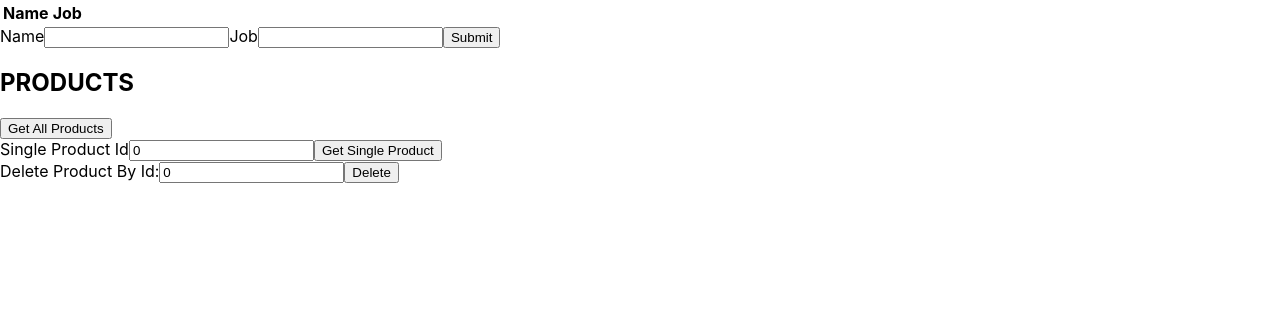
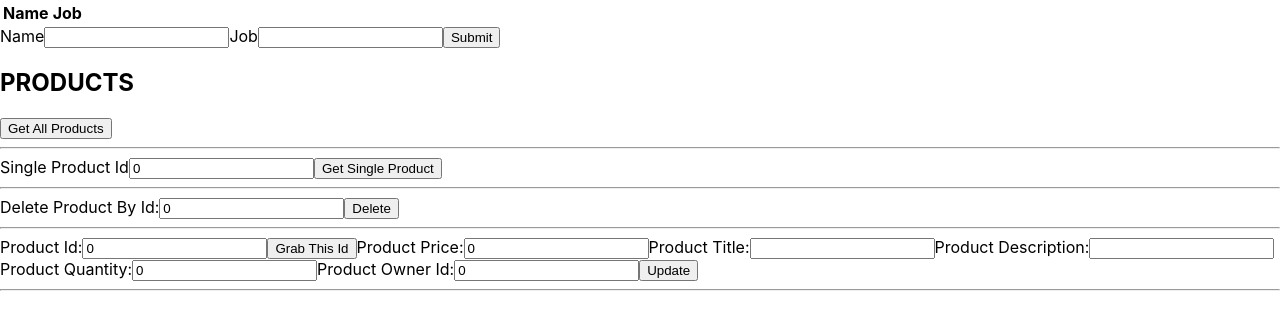
Before and after one commit to amillion3/bangazon-playground, a React (Create React App) app: page / in a window 1280 px wide. Shown: the top 330 px of the page. Built offline with nearby package versions, Linux system fonts and the light colour scheme.

Commit message:
WIP, update in progress

```diff
--- a/src/Components/Products/Products.js
+++ b/src/Components/Products/Products.js
@@ -5,8 +5,17 @@ class Products extends Component {
   state = {
     products: [],
     productId: 0,
-    productDeleteId: 0
+    productDeleteId: 0,
+    productUpdate: {
+      id: 0,
+      price: 0,
+      title: "",
+      description: "",
+      quantity: 0,
+      owner_id: 0
+    }
   };
+
 
   clickGetAllProducts = () => {
     const url = 'https://localhost:44398/api/product';
@@ -57,8 +66,15 @@ class Products extends Component {
       [name]: value
     });
   }
+  // Update Product
+  clickUpdateProduct = () => {
+
+  }
+  handleDeleteProduct = e => {
+
+  }
   render () {
-    const {products, productId, productDeleteId} = this.state;
+    const {products, productId, productDeleteId, productUpdate} = this.state;
 
     const output = products.map((product) => {
       return (
@@ -73,10 +89,12 @@ class Products extends Component {
       <div>
         <h2>PRODUCTS</h2>
         <input
-            type="button"
-            value="Get All Products"
-            onClick={this.clickGetAllProducts}
-          />
+          type="button"
+          value="Get All Products"
+          onClick={this.clickGetAllProducts}
+        />
+        <hr/>
+
         <div>
           <form>
             <label>Single Product Id</label>
@@ -93,6 +111,7 @@ class Products extends Component {
               />
           </form>
         </div>
+        <hr/>
         <div>
           <form>
             <label>Delete Product By Id:</label>
@@ -109,6 +128,64 @@ class Products extends Component {
             />
           </form>
         </div>
+        <hr/>
+        <div>
+          <form>
+            <label>Product Id:</label>
+            <input
+              type="number"
+              name="id"
+              value={productUpdate.id}
+              onChange={this.handleUpdateProduct}
+            />
+            <input
+              type="button"
+              value="Grab This Id"
+              onClick={this.clickUpdateProductGet}
+            />
+            <label>Product Price:</label>
+            <input
+              type="number"
+              name="price"
+              value={productUpdate.price}
+              onChange={this.handleUpdateProduct}
+            />
+            <label>Product Title:</label>
+            <input
+              type="text"
+              name="title"
+              value={productUpdate.title}
+              onChange={this.handleUpdateProduct}
+            />
+            <label>Product Description:</label>
+            <input
+              type="text"
+              name="description"
+              value={productUpdate.description}
+              onChange={this.handleUpdateProduct}
+            />
+            <label>Product Quantity:</label>
+            <input
+              type="number"
+              name="quantity"
+              value={productUpdate.quantity}
+              onChange={this.handleUpdateProduct}
+            />
+            <label>Product Owner Id:</label>
+            <input
+              type="number"
+              name="owner_id"
+              value={productUpdate.owner_id}
+              onChange={this.handleUpdateProduct}
+            />
+            <input
+              type="button"
+              value="Update"
+              onClick={this.clickUpdateProduct}
+            />
+          </form>
+        </div>
+        <hr/>
         <ul>{output}</ul>
       </div>
     );
```
